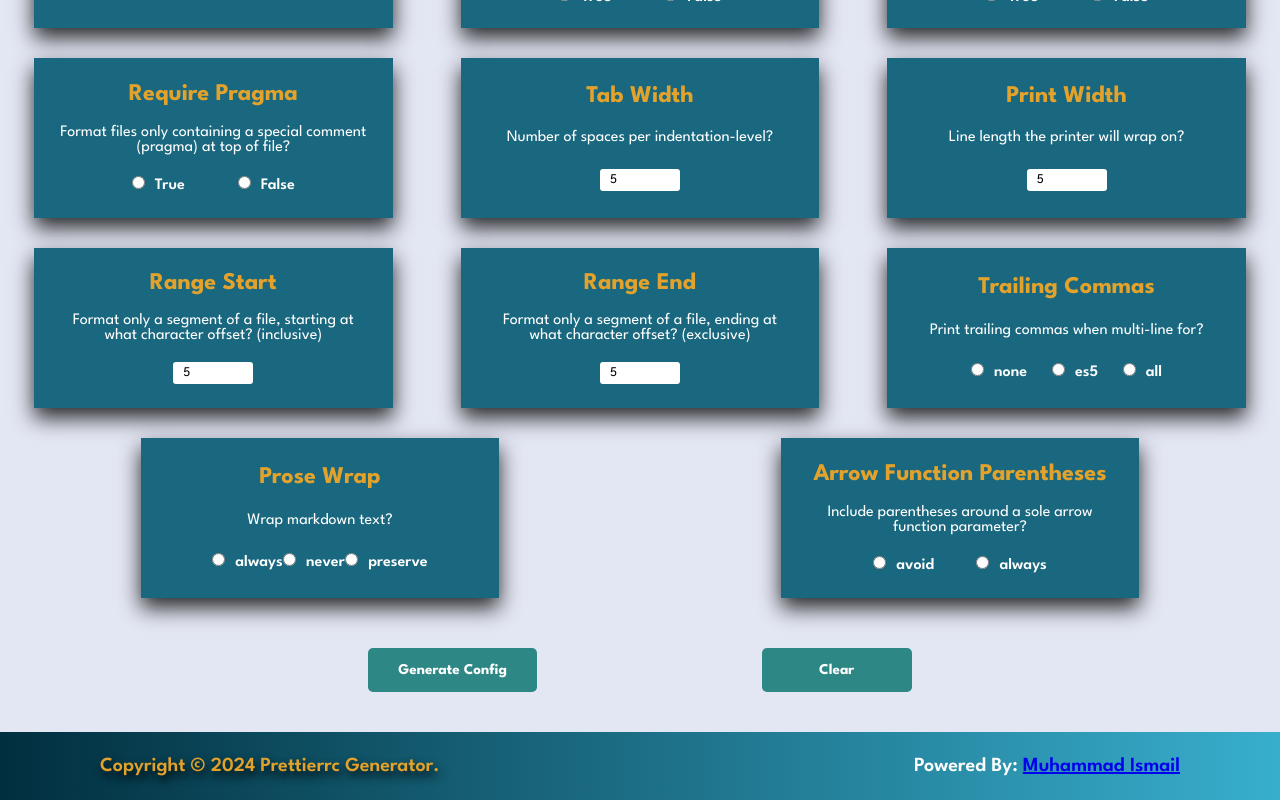
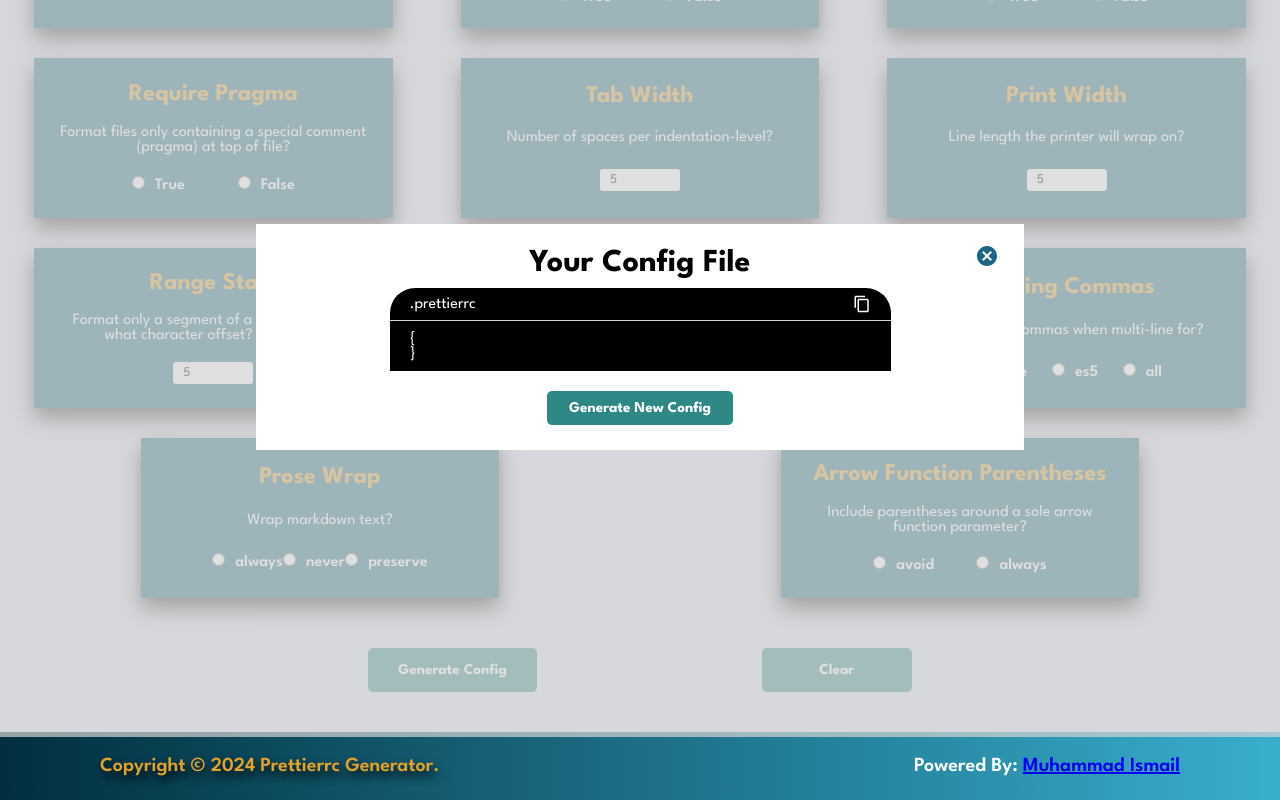
Before and after one commit to Ismail-047/PrettierrcGenerator, a React (Vite) app: page / in a window 1280 px wide. Both pictures are taken after typing "5", "5", "5", "5" into the empty fields and a click on the button "Generate Config". Shown: the part 481-1281 px from the top of the page. Built offline with nearby package versions, Linux system fonts and the light colour scheme; a web font is replaced by a local one.

Commit message:
Add Generate Button Functionality

```diff
--- a/package.json
+++ b/package.json
@@ -17,6 +17,7 @@
       "@mui/material": "^5.16.7",
       "@mui/styled-engine-sc": "^6.0.0-alpha.18",
       "react": "^18.3.1",
+      "react-copy-to-clipboard": "^5.1.0",
       "react-dom": "^18.3.1",
       "styled-components": "^6.1.12"
    },
--- a/src/components/Buttons/Buttons.jsx
+++ b/src/components/Buttons/Buttons.jsx
@@ -3,7 +3,8 @@ import CheckCircleOutlineIcon from '@mui/icons-material/CheckCircleOutline';
 import "./Buttons.css"
 
 function Buttons({
-   onClearButtonClick
+   onClearButtonClick,
+   onGenerateButtonClick
 }) {
    const [isCleared, setIsCleared] = useState(false);
 
@@ -17,7 +18,9 @@ function Buttons({
 
    return (
       <div className="buttons">
-         <button>
+         <button
+            onClick={onGenerateButtonClick}
+         >
             Generate Config
          </button>
 
--- /dev/null
+++ b/src/components/ConfigFile/ConfigFile.css
@@ -0,0 +1,147 @@
+.configFile {
+   opacity: 0;
+   z-index: -1;
+   position: fixed;
+   top: 0px;
+   left: 0px;
+   display: flex;
+   justify-content: center;
+   align-items: center;
+   min-width: 100vw;
+   min-height: 100vh;
+   background-color: rgba(211, 211, 211, 0.712);
+   transition: all 0.5s ease-in-out;
+}
+
+.displayConfigFile {
+   opacity: 1;
+   z-index: 1;
+}
+
+.mainContainer {
+   position: relative;
+   display: flex;
+   justify-content: center;
+   align-items: center;
+   background-color: white;
+   padding: 25px 50px;
+   min-width: 60vw;
+   flex-direction: column;
+}
+
+.cancelIcon {
+   padding: 0px;
+   position: absolute;
+   top: 20px;
+   right: 25px;
+   cursor: pointer;
+   color: #1A687F;
+   border-radius: 60%;
+   background-color: white;
+   transition: background-color 0.25s ease-in-out !important;
+
+   &:hover {
+      background-color: orange;
+   }
+}
+
+.codeMainContainer {
+   display: flex;
+   flex-direction: column;
+   min-width: 75%;
+   margin-top: 10px;
+   align-items: center;
+   justify-content: space-between;
+}
+
+.codeContainerHeader {
+   position: relative;
+   border-top-left-radius: 25px;
+   border-top-right-radius: 25px;
+   border-bottom: 0.5px solid lightgray;
+   padding: 7px 20px;
+   width: 100%;
+   color: white;
+   background-color: black;
+   display: flex;
+   align-items: center;
+   justify-content: space-between;
+}
+
+.codeContainerBody {
+   padding: 10px 20px;
+   display: flex;
+   flex-direction: column;
+   justify-content: center;
+   align-items: start;
+   background-color: black;
+   width: 100%;
+   color: white;
+}
+
+.copyButton {
+   font-size: 18px !important;
+   cursor: pointer;
+   transition: color 0.25s ease-in-out !important;
+
+   &:hover {
+      color: orange;
+   }
+}
+
+.copied {
+   display: none;
+   font-weight: 600;
+   font-size: 15px;
+   position: absolute;
+   top: -17px;
+   right: 10px;
+   color: #08D655;
+   transition: display 0.5s ease-in-out;
+}
+
+.isCopied {
+   display: flex;
+   justify-content: center;
+   align-items: center;
+}
+
+.generateButton {
+   border: none;
+   outline: none;
+   color: white;
+   cursor: pointer;
+   min-width: 150px;
+   font-size: 15px;
+   font-weight: bold;
+   padding: 10px 22px;
+   border-radius: 5px;
+   margin-top: 20px;
+   background-color: #2d8885;
+   transition: all 0.25s ease-in-out;
+
+   &:hover {
+      color: rgb(226, 162, 43);
+   }
+}
+
+@media only screen and (max-width: 767px) {
+   .mainContainer h1 {
+      font-size: 25px;
+   }
+
+   .mainContainer {
+      padding: 20px;
+      min-width: 100vw;
+   }
+
+   .codeMainContainer {
+      margin-top: 20px;
+      min-width: 85vw;
+   }
+
+   .cancelIcon {
+      top: 15px;
+      right: 20px;
+   }
+}
--- /dev/null
+++ b/src/components/ConfigFile/ConfigFile.jsx
@@ -0,0 +1,64 @@
+import CheckCircleOutlineIcon from '@mui/icons-material/CheckCircleOutline';
+import ContentCopyIcon from '@mui/icons-material/ContentCopy';
+import { CopyToClipboard } from 'react-copy-to-clipboard';
+import CancelIcon from '@mui/icons-material/Cancel';
+import React, { useRef, useState } from 'react'
+import "./ConfigFile.css"
+
+function ConfigFile({
+   displayFile,
+   onCloseButtonClick,
+   onGenerateNewFileButtonClick
+}) {
+   const text = useRef(null);
+   const [isCopied, setIsCopied] = useState(false);
+
+   const displayCopied = () => {
+      setTimeout(() => {
+         setIsCopied(false);
+      }, 1500)
+      setIsCopied(true);
+   }
+
+   return (
+      <div className={`configFile ${displayFile ? "displayConfigFile" : ""}`}>
+         <div className="mainContainer">
+            <CancelIcon className="cancelIcon"
+               onClick={onCloseButtonClick}
+            />
+            <h1>Your Config File</h1>
+
+            <div className="codeMainContainer">
+               <div className="codeContainerHeader">
+                  <p>.prettierrc</p>
+                  <CopyToClipboard text={text.current?.innerText}
+                     onCopy={displayCopied}
+                  >
+                     <ContentCopyIcon className="copyButton" />
+
+                  </CopyToClipboard>
+                  <span className={`copied ${isCopied ? "isCopied" : ""}`}>
+                     Copied
+                     <CheckCircleOutlineIcon className='checkIcon' />
+                  </span>
+
+               </div>
+               <div className="codeContainerBody"
+                  ref={text}
+               >
+                  {"{"} <br />
+                  {"}"}
+               </div>
+
+               <button className="generateButton"
+                  onClick={onGenerateNewFileButtonClick}
+               >
+                  Generate New Config
+               </button>
+            </div>
+         </div>
+      </div>
+   )
+}
+
+export default ConfigFile
--- a/src/pages/Home/Home.jsx
+++ b/src/pages/Home/Home.jsx
@@ -1,4 +1,5 @@
 import { CustomOptionCard, InputTypeNumberCard, TrueFalseCard } from '../../components/InputCards/InputCards'
+import ConfigFile from '../../components/ConfigFile/ConfigFile';
 import Buttons from '../../components/Buttons/Buttons'
 import React, { useState } from 'react'
 import "./Home.css"
@@ -37,6 +38,13 @@ function Home() {
       setArrowFunctionParentheses("");
    };
 
+   const [displayConfigFile, setDisplayConfigFile] = useState(false);
+   const generateConfigFile = () => {
+      setDisplayConfigFile(true);
+   }
+   const closeConfigFile = () => {
+      setDisplayConfigFile(false);
+   }
 
    return (
       <main>
@@ -140,10 +148,14 @@ function Home() {
             onInputChange={(event) => setArrowFunctionParentheses(event.target.value)}
          />
 
-
-
          <Buttons
             onClearButtonClick={clearAllInputs}
+            onGenerateButtonClick={generateConfigFile}
+         />
+
+         <ConfigFile displayFile={displayConfigFile}
+            onCloseButtonClick={closeConfigFile}
+            onGenerateNewFileButtonClick={closeConfigFile}
          />
 
       </main>
```
Also changed, not shown: 1 other file (tests, documents, lock files or other folders).
